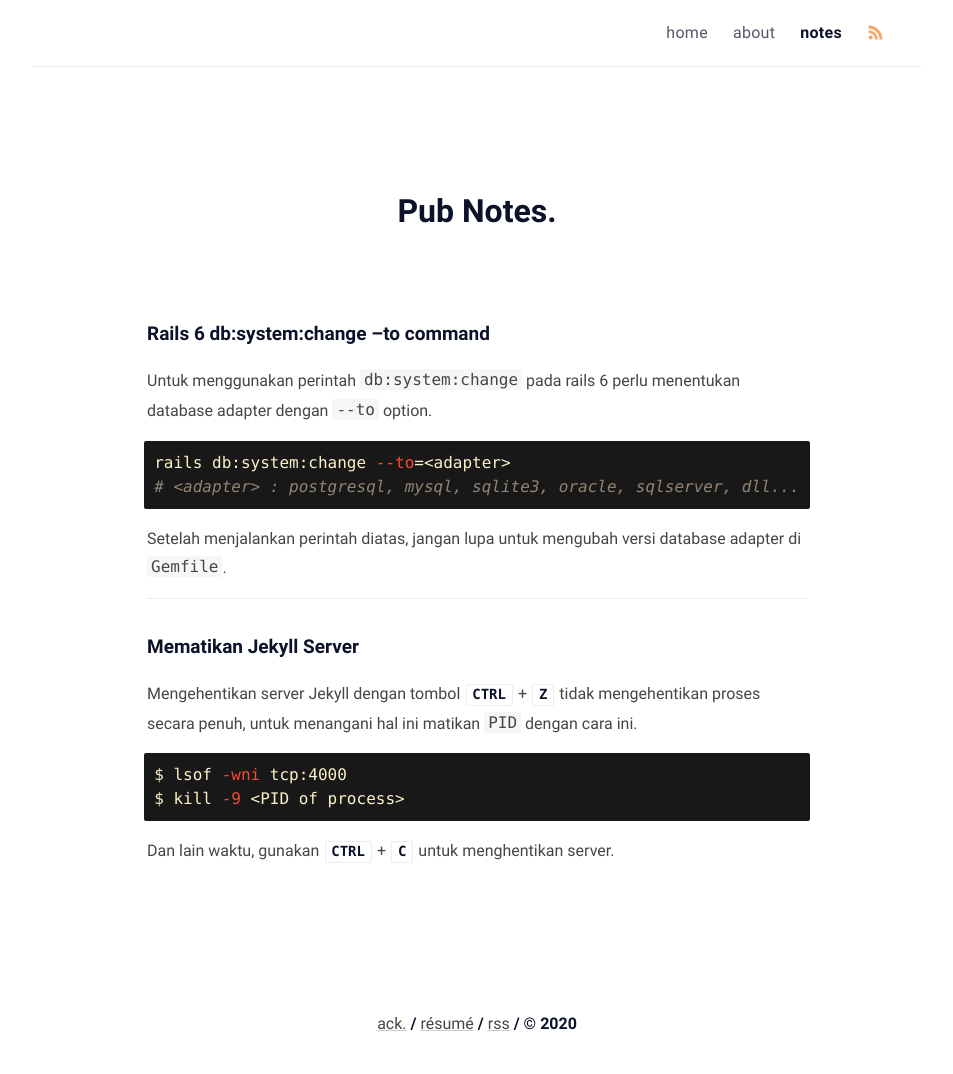
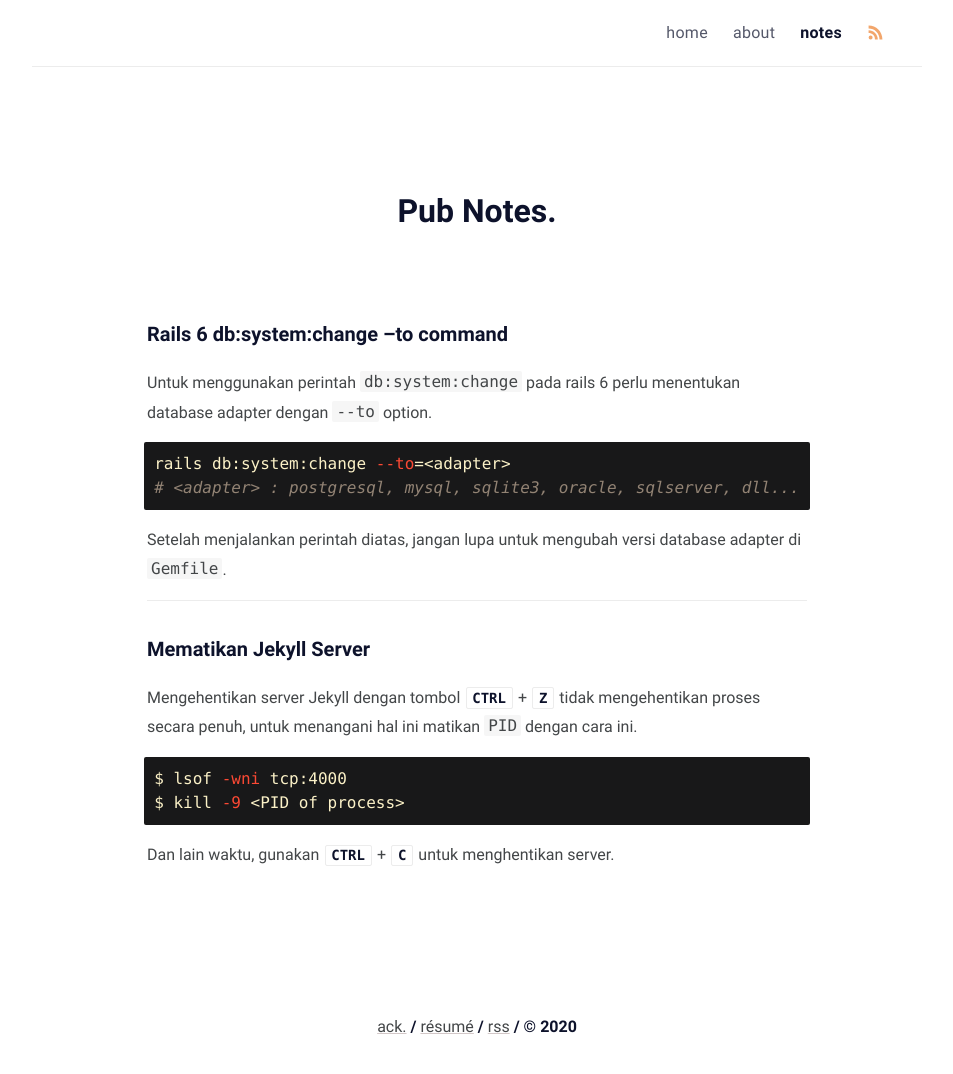
Before and after one commit to piharpi/piharpi.com, a Jekyll site: the page built from notes.md, in a window 1280 px wide. Shown: the whole page, without its empty margins (163-1116 px from the left). Built offline with Jekyll 4.4.1, drawn with Linux system fonts in a browser that asks for light colours; some web fonts are replaced.

Commit message:
change heading size

```diff
--- a/_sass/bangsring/_post.scss
+++ b/_sass/bangsring/_post.scss
@@ -152,21 +152,21 @@
   }
 
   h1 {
-    @include relative-font-size(1.75);
+    @include relative-font-size(1.5);
   }
 
   h2 {
-    @include relative-font-size(1.563);
+    @include relative-font-size(1.375);
   }
 
   h3 {
-    @include relative-font-size(1.438);
+    @include relative-font-size(1.25);
     border-bottom: 1px solid $light;
     padding-bottom: 4px;
   }
 
   h4 {
-    @include relative-font-size(1.188);
+    @include relative-font-size(1.25);
   }
 
   h5 {
```
